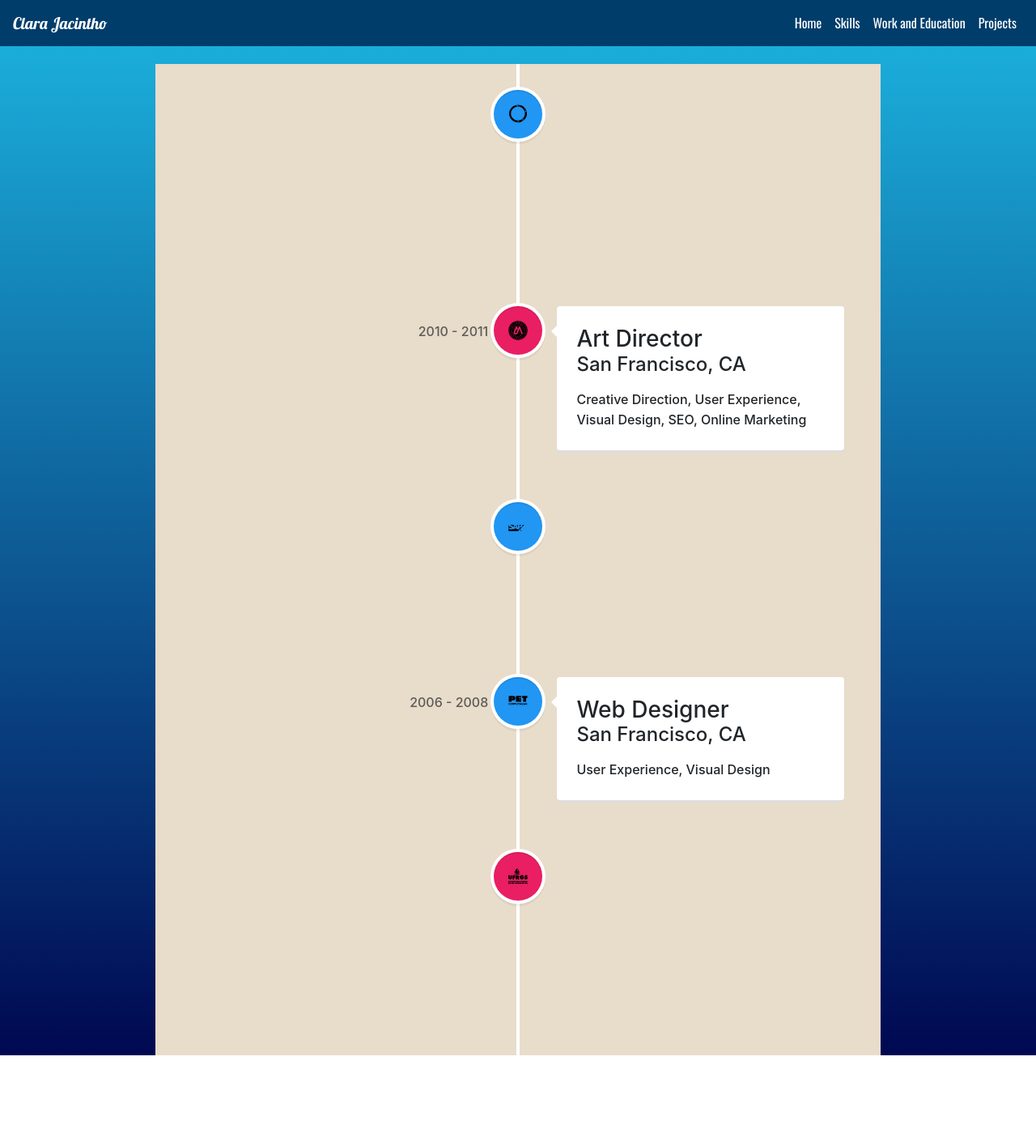
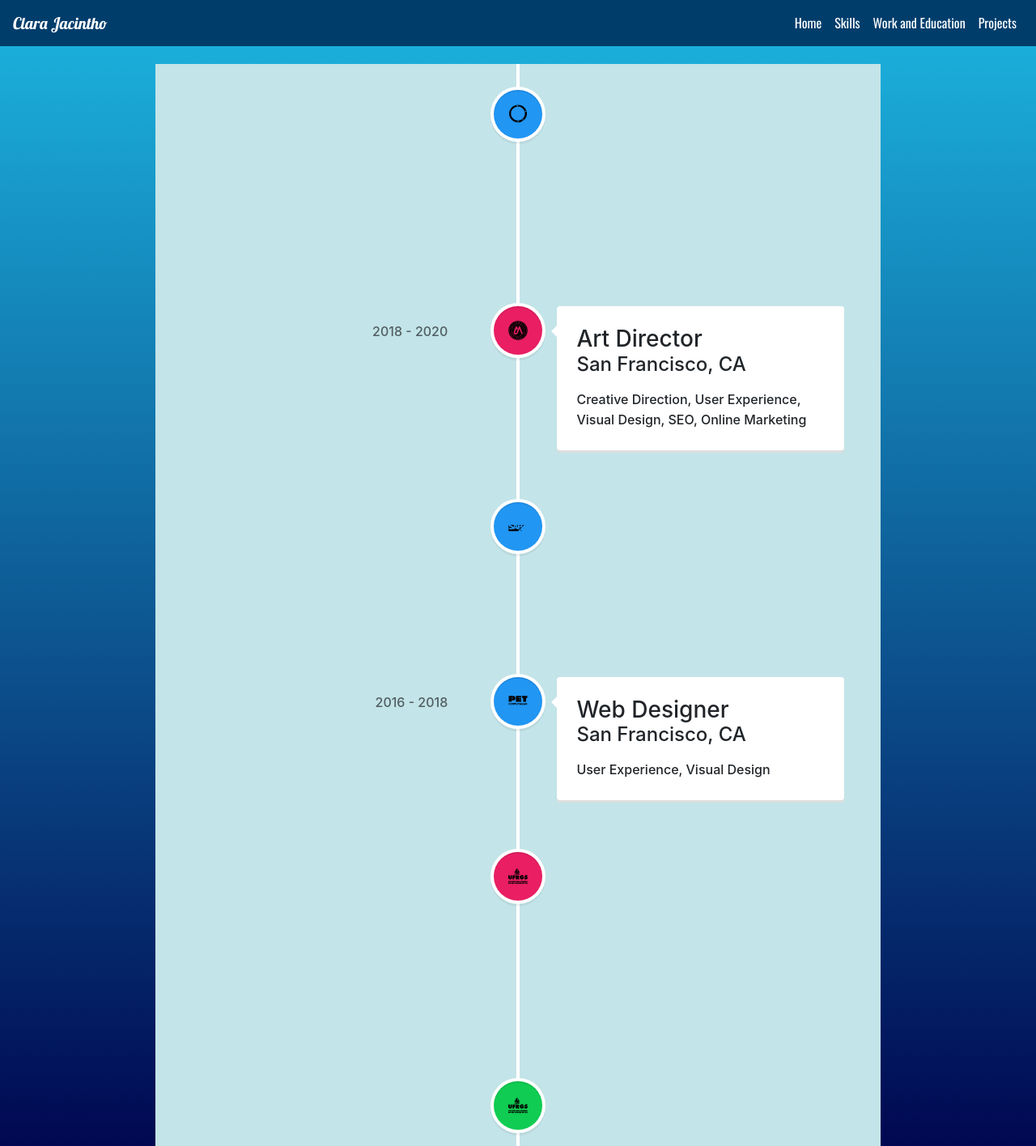
Before and after one commit to ClaraJacintho/portfolio, a React (Create React App) app: page /education in a window 1280 px wide. Shown: the whole page at 81% size. Before the commit the page ends 1303 px from the top, so only its background shows below. Built offline with nearby package versions, Linux system fonts and the light colour scheme.

Commit message:
fixed timeline date errors

```diff
--- a/src/App.css
+++ b/src/App.css
@@ -20,8 +20,6 @@
   margin-top: 45px;
   background: white;
   min-height: 85vh;
-  display: flex;
-  align-items: center;
 }
 
 .pageTitle{
@@ -42,7 +40,6 @@
   .page{
       margin-top: 55px;
       width: 70vw;
-      display: block;
       margin-left: auto;
       margin-right: auto;
   }
--- /dev/null
+++ b/src/pages/Education.css
@@ -0,0 +1,9 @@
+/*The timeline wasnt working properly for some reason so I hacked a fix*/
+@media screen and (min-width: 1000px){
+    .left .vertical-timeline-element-date{
+        margin-left: 50px;
+    }
+    .right .vertical-timeline-element-date{
+        margin-right: 50px;
+    }
+}
--- a/src/pages/Education.js
+++ b/src/pages/Education.js
@@ -6,17 +6,17 @@ import { ReactComponent as UCSD } from "../assets/ucsd.svg"
 import { ReactComponent as UFGRS } from "../assets/ufrgs.svg"
 import { ReactComponent as UM } from "../assets/um.svg"
 import { ReactComponent as SAP } from "../assets/sap.svg"
-
+import "./Education.css"
 
 
 export const Education = () => (
     <div className="background top">
         <div> ⠀ </div>
-        <div className="page" style={{background: "#E8DCCA"}}>
+        <div className="page" style={{background: "#C3E4E8"}}>
         <VerticalTimeline>
             <VerticalTimelineElement
-                className="vertical-timeline-element--work"
-                date="2011 - present"
+                className="vertical-timeline-element--work left"
+                date="06/2019 - 08/2019"
                 iconStyle={{ background: 'rgb(33, 150, 243)', color: '#fff' }}
                 icon={<UCSD/>}
             >
@@ -27,8 +27,8 @@ export const Education = () => (
                 </p>
             </VerticalTimelineElement>
             <VerticalTimelineElement
-                className="vertical-timeline-element--work"
-                date="2010 - 2011"
+                className="vertical-timeline-element--work right"
+                date="2018 - 2020"
                 iconStyle={{ background: 'rgb(233, 30, 99)', color: '#fff' }}
                 icon={<UM/>}
             >
@@ -39,8 +39,8 @@ export const Education = () => (
                 </p>
             </VerticalTimelineElement>
             <VerticalTimelineElement
-                className="vertical-timeline-element--work"
-                date="2008 - 2010"
+                className="vertical-timeline-element--work left"
+                date="01/2018 - 06/2018"
                 iconStyle={{ background: 'rgb(33, 150, 243)', color: '#fff' }}
                 icon={<SAP/>}
             >
@@ -51,8 +51,8 @@ export const Education = () => (
                 </p>
             </VerticalTimelineElement>
             <VerticalTimelineElement
-                className="vertical-timeline-element--work"
-                date="2006 - 2008"
+                className="vertical-timeline-element--work right"
+                date="2016 - 2018"
                 iconStyle={{ background: 'rgb(33, 150, 243)', color: '#fff' }}
                 icon={<PET/>}
             >
@@ -63,8 +63,8 @@ export const Education = () => (
                 </p>
             </VerticalTimelineElement>
             <VerticalTimelineElement
-                className="vertical-timeline-element--education"
-                date="2002 - 2006"
+                className="vertical-timeline-element--education left"
+                date="2015 - 2021"
                 iconStyle={{ background: 'rgb(233, 30, 99)', color: '#fff' }}
                 icon={<UFGRS/>}
             >
@@ -74,6 +74,10 @@ export const Education = () => (
                 Creative Direction, Visual Design
                 </p>
             </VerticalTimelineElement>
+            <VerticalTimelineElement
+                iconStyle={{ background: 'rgb(16, 204, 82)', color: '#fff' }}
+                icon={<UFGRS/>}
+            />
         </VerticalTimeline>
         </div>
     </div>
```
